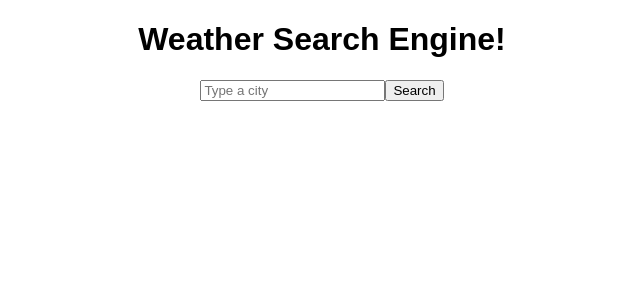
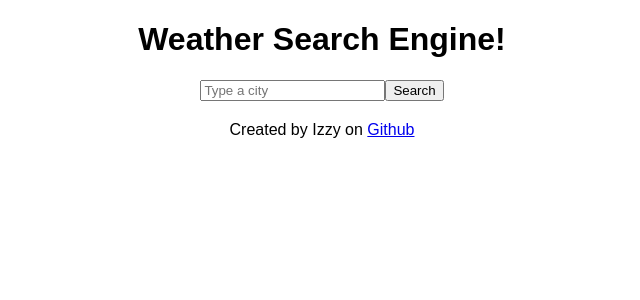
Before and after one commit to izzyannatill/react-week-2-final, a React (Create React App) app: page / in a window 1280 px wide. Shown: the top 300 px of the page, without its empty margins (318-958 px from the left). Built offline with nearby package versions, Linux system fonts and the light colour scheme.

Commit message:
Added link

```diff
--- a/src/App.js
+++ b/src/App.js
@@ -7,6 +7,7 @@ export default function App() {
     <div className="App">
       <h1>Weather Search Engine!</h1>
       <WeatherSearch />
+      <p>Created by Izzy on <a href="https://github.com/izzyannatill/react-week-2-final">Github</a></p>
     </div>
   );
 }
```
